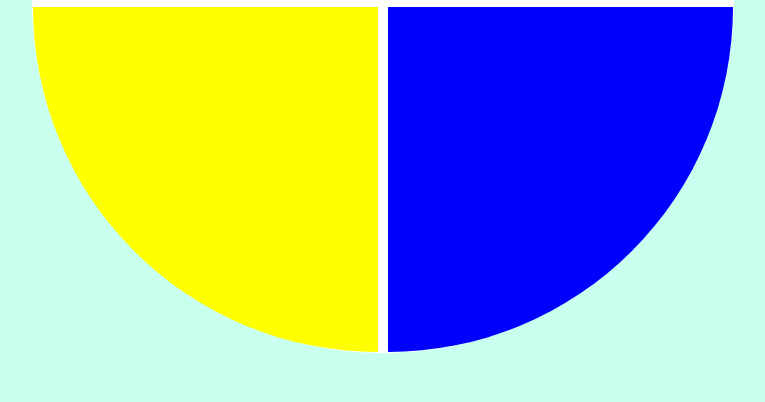
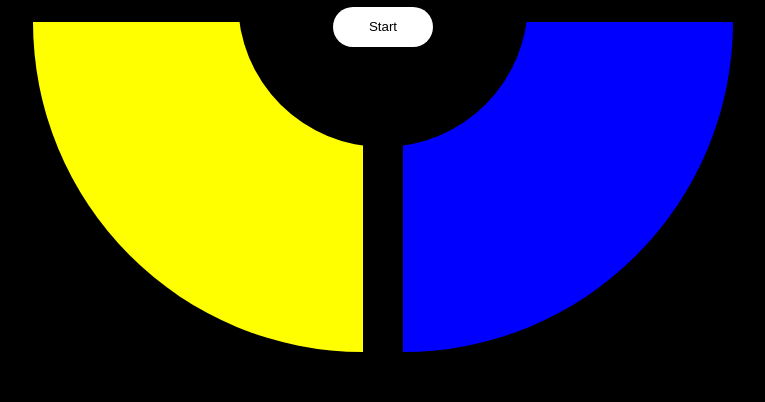
Before and after one commit to KlaytonJr/DIO-genius, a plain HTML site: page index.html in a window 1280 px wide. Shown: the part 398-800 px from the top of the page, without its empty margins (257-1022 px from the left). Drawn offline with Linux system fonts and the light colour scheme.

Commit message:
Informations: 	- Update project adding a menu

```diff
--- a/assets/css/style.css
+++ b/assets/css/style.css
@@ -1,6 +1,6 @@
 body {
     margin: 0;
-    background-color: rgb(200, 255, 239);
+    background-color: #000;
 }
 
 .main-game {
@@ -11,13 +11,13 @@ body {
     align-items: center;
 }
 
-.genius {
+.geniuz {
     display: grid;
     grid-template-areas: 'verde vermelho'
     'amarelo azul';
-    grid-gap: 10px;
-    border: 1px solid #fff;
-    background-color: #fff;
+    grid-gap: 40px;
+    border: 1px solid #000;
+    background-color: #000;
     border-radius: 100%;
     width: 700px;
     height: 700px;
@@ -50,3 +50,30 @@ body {
 .selected {
     opacity: 0.4;
 }
+
+.menu {
+    width: 250px;
+    height: 250px;
+    background-color: #000;
+    border-radius: 100%;
+    position: fixed;
+    text-align: center;
+    padding: 20px;
+    color: #fff;
+    z-index: 2;
+}
+
+.menu .btn {
+    width: 100px;
+    height: 40px;
+    margin-top: 50px;
+    background-color: #fff;
+    border: none;
+    border-radius: 20px;
+    cursor: pointer;
+}
+
+.menu .btn:hover {
+    background-color: #5bb6fc;
+    color: #fff;
+}
--- a/assets/js/script.js
+++ b/assets/js/script.js
@@ -83,30 +83,26 @@ let nextLevel = () => {
 
 // Função para game over
 let gameOver = () => {
-    alert(`Pontuação: ${score}!\nVocê perdeu o jogo!\nClique em OK para iniciar um novo jogo`);
-    order = [];
-    clickedOrder = [];
-
-    playGame();
+    alert(`Pontuação: ${score}!\nVocê perdeu o jogo!\nClique em OK e em seguida Start para iniciar um novo jogo`);
+    score = 0;
 }
 
 // Função para iniciar o jogo
-let playGame = () => {
+function playGame() {
     score = 0;
+    order = [];
+    clickedOrder = [];
     alert(`Bem vindo ao geniuz! Iniciando novo jogo!`);
 
     nextLevel();
 }
 
 // Eventos de clique para as cores
-// green.addEventListener('click', click(0));
-// red.addEventListener('click', click(1));
-// yellow.addEventListener('click', click(2));
-// blue.addEventListener('click', click(3));
 green.onclick = () => click(0);
 red.onclick = () => click(1);
 yellow.onclick = () => click(2);
 blue.onclick = () => click(3);
 
 // Inicio do jogo
-playGame();
+const btn = document.querySelector('.btn');
+btn.onclick = () => playGame();
--- a/index.html
+++ b/index.html
@@ -9,7 +9,11 @@
 </head>
 <body>
     <div class="main-game">
-        <div class="genius">
+        <div class="menu">
+            <h1>Geniuz</h1>
+            <button class="btn">Start</button>
+        </div>
+        <div class="geniuz">
             <div class="blue">
 
             </div>
```
